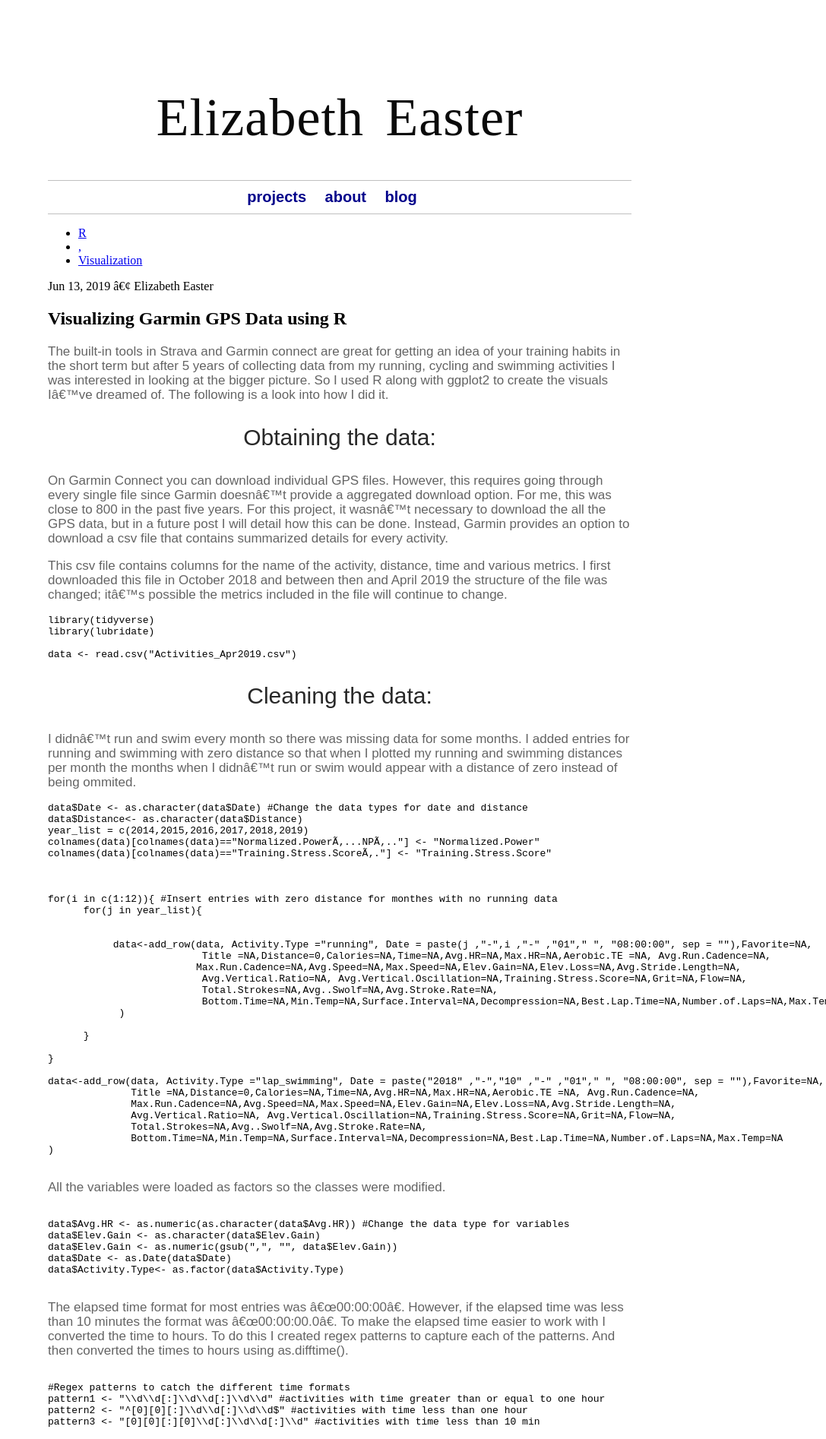
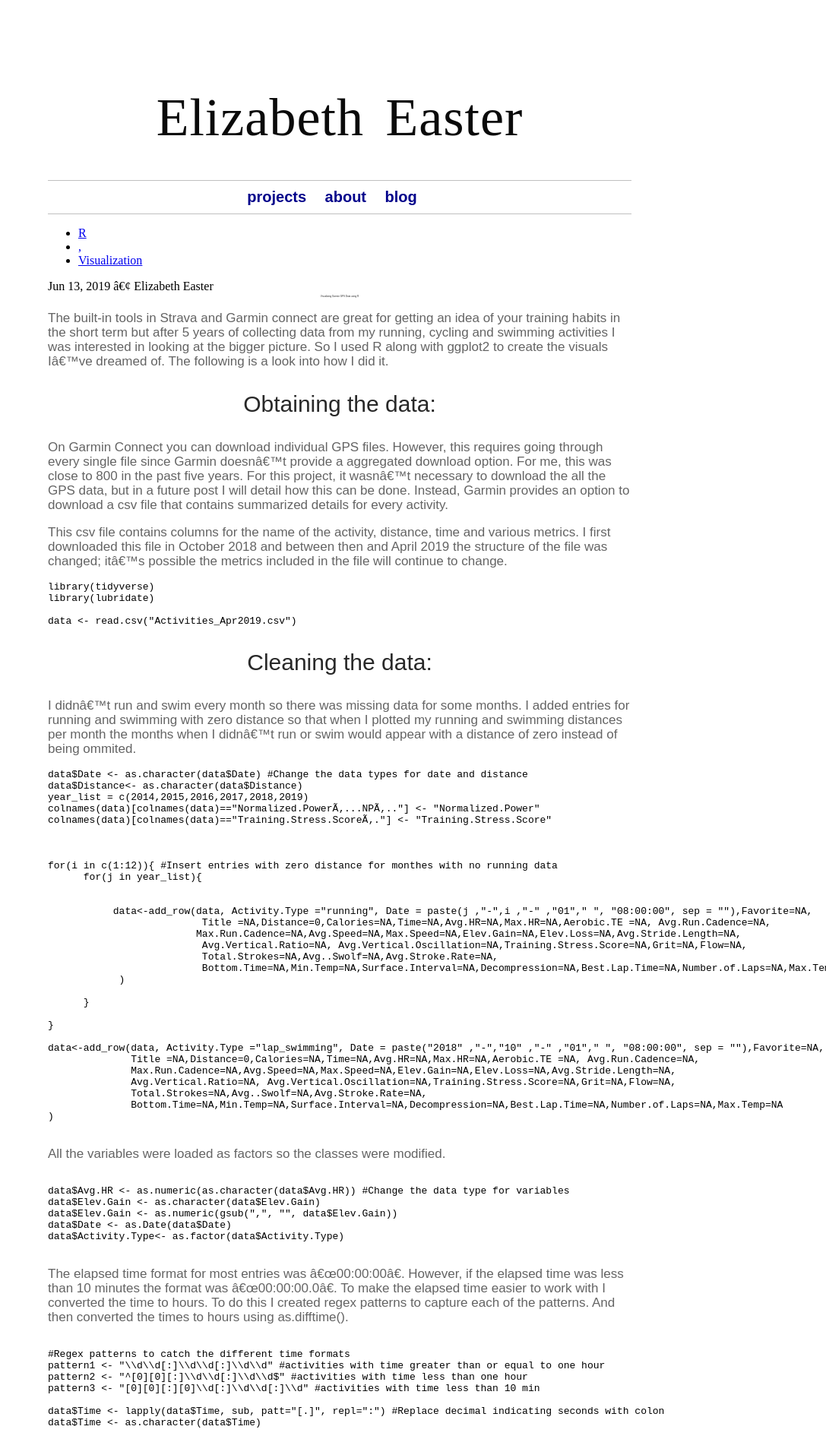
Before and after one commit to edeaster/edeaster.github.io, a Jekyll site: the page built from _posts/2019-06-13-Visualizing-Garmin-GPS-Data-R.md, in a window 1280 px wide. Shown: the top 1894 px of the page at 76% size, without its empty margins (193-1280 px from the left). Built offline with Jekyll 4.4.1, drawn with Linux system fonts in a browser that asks for light colours; some web fonts are replaced.

Commit message:
update headings

```diff
--- a/css/main.css
+++ b/css/main.css
@@ -81,9 +81,18 @@
   padding-top: 0px;
 
 }
-.section{
-  font-family: 'Meera Inimai', sans-serif;
+h2{
+	font-family: 'Meera Inimai', sans-serif;
+  font-weight: 300;
+  font-style: normal;
+  font-size: 3px;
+  text-align: center;
+  color: rgb(40,40,40);
+  padding-top: 0px;
+  text-decoration:none;
+
 }
+
 h3{
   font-family: 'Meera Inimai', sans-serif;
   font-weight: 300;
@@ -94,7 +103,20 @@
   padding-top: 0px;
   text-decoration:none;
 }
+h4{
+	 font-family: 'Meera Inimai', sans-serif;
+  font-weight: 300;
+  font-style: normal;
+  font-size: px;
+  text-align: center;
+  color: rgb(40,40,40);
+  padding-top: 0px;
+  text-decoration:none;
 
+}
+.section{
+  font-family: 'Meera Inimai', sans-serif;
+}
 
 p {
     font-family:'Meera Inimai', sans-serif;
```
